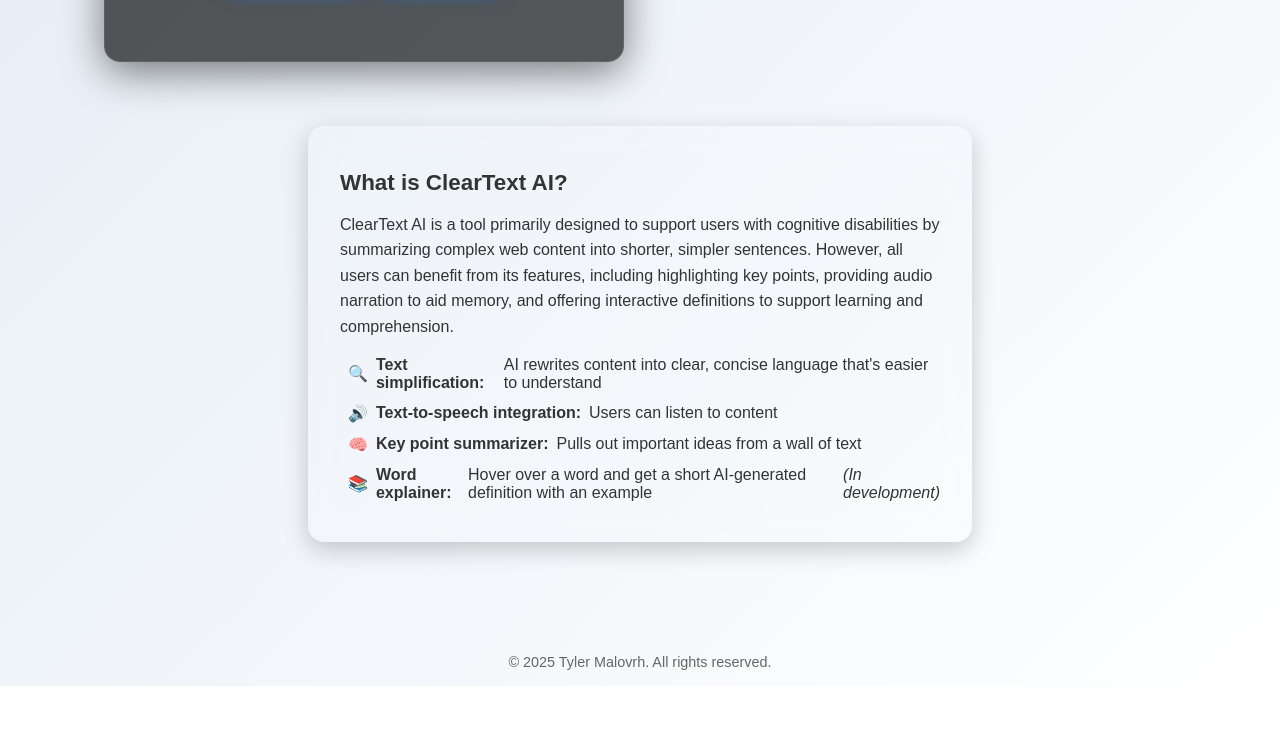
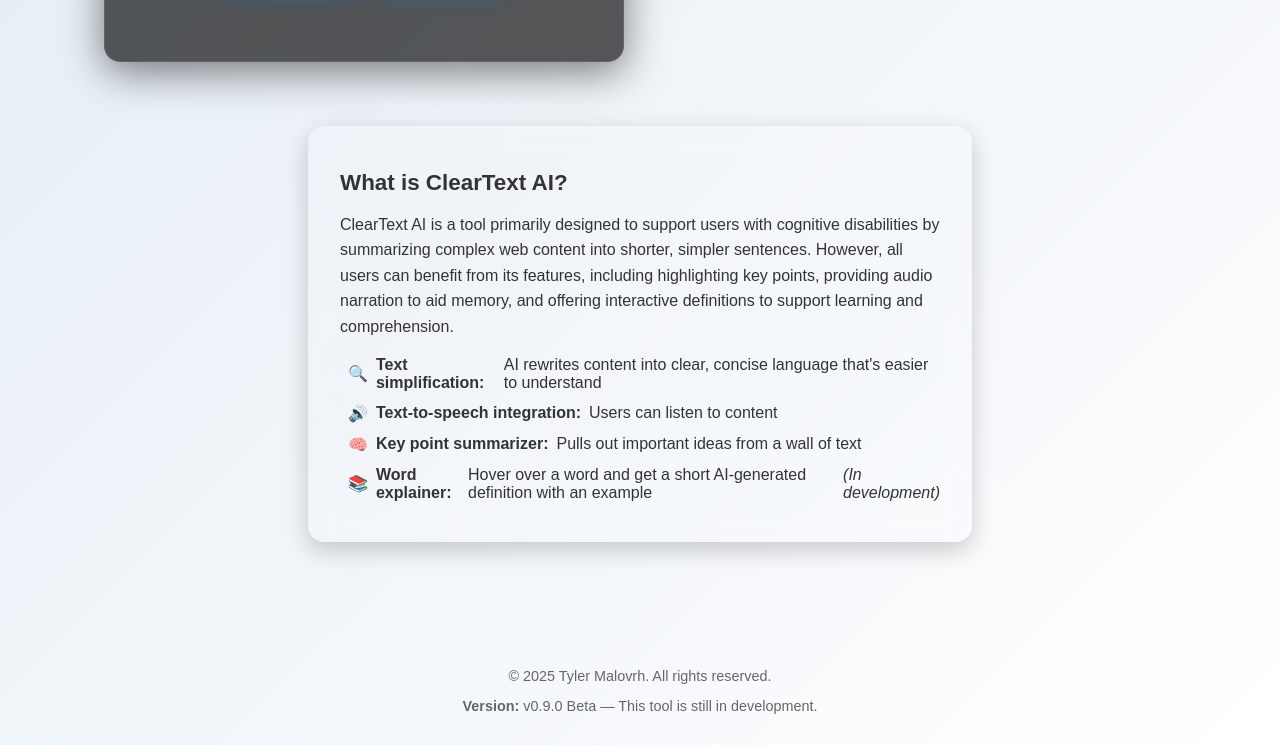
Before and after one commit to Tmal1652/Tmal1652.github.io-ClearTextAI, a plain HTML site: page index.html in a window 1280 px wide. Shown: the part 642-1387 px from the top of the page. Before the commit the page ends 1328 px from the top, so only its background shows below. Drawn offline with Linux system fonts and the light colour scheme.

Commit message:
Updated HTML
Version # was added to the footer.

```diff
--- a/index.html
+++ b/index.html
@@ -52,7 +52,8 @@
   </main>
 
   <footer>
-    &copy; 2025 Tyler Malovrh. All rights reserved.
+    <p>&copy; 2025 Tyler Malovrh. All rights reserved.</p>
+    <p><strong>Version:</strong> v0.9.0 Beta — This tool is still in development.</p>
   </footer>
   <script src="script.js"></script>
 </body>
```
